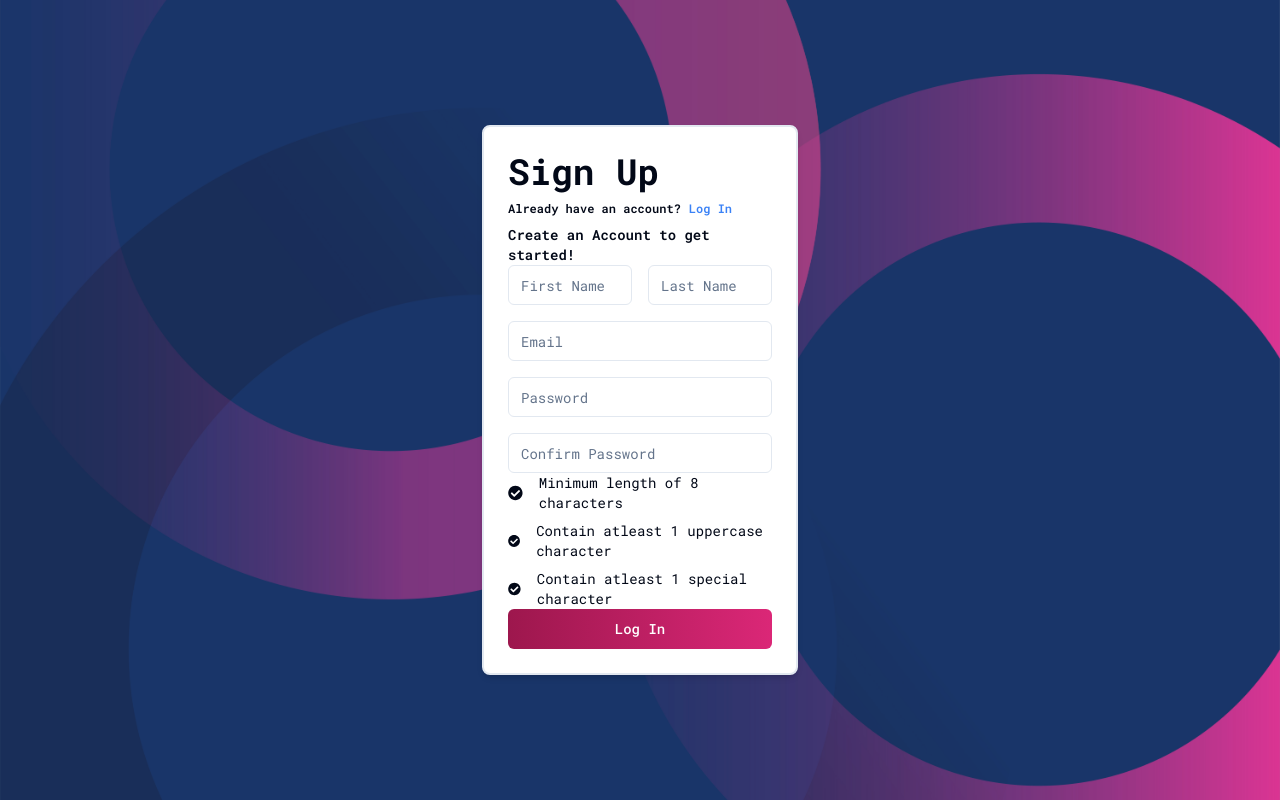
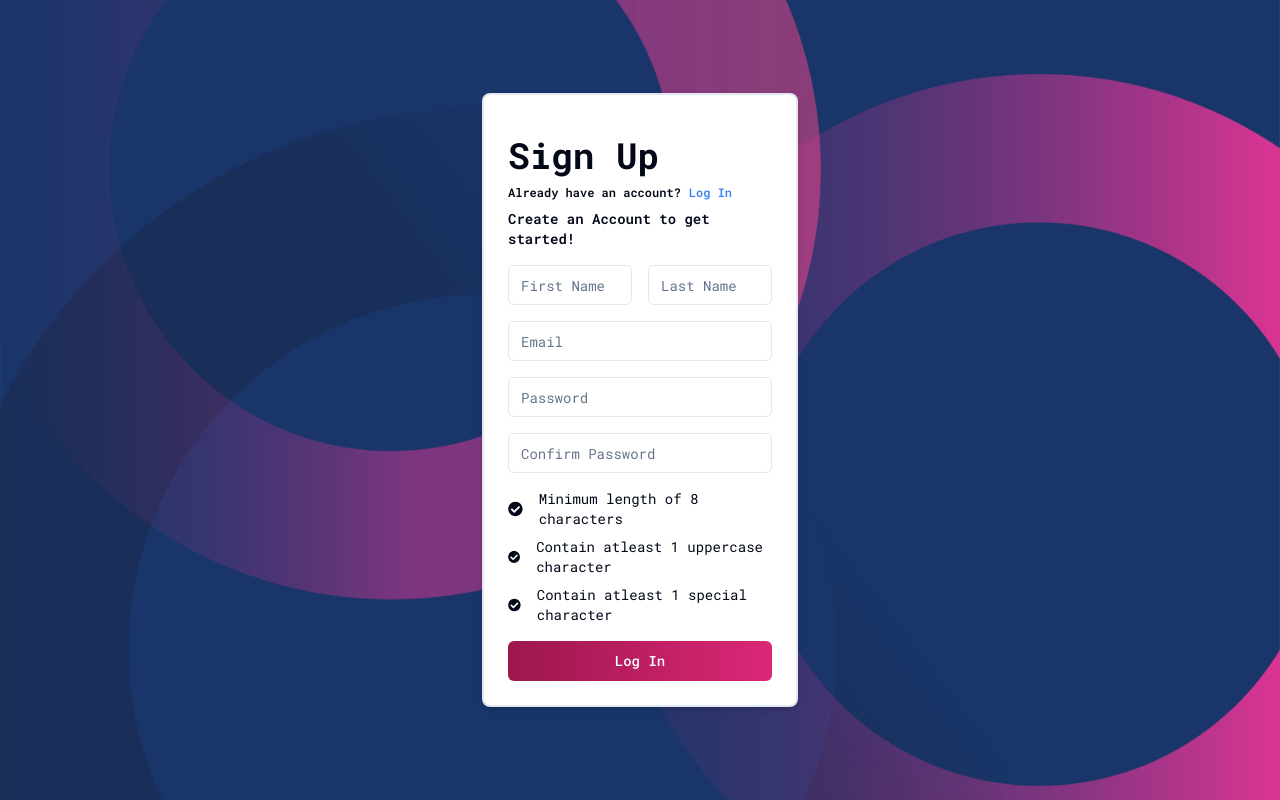
Before and after one commit to var500/HireUP, a Next.js app: page /signup in a window 1280 px wide. Built offline with nearby package versions, Linux system fonts and the light colour scheme.

Commit message:
fix: ui for sign up card

```diff
--- a/src/components/register/SignUpForm.tsx
+++ b/src/components/register/SignUpForm.tsx
@@ -36,8 +36,8 @@ export default function SignUpForm() {
   }, [password, retype]);
 
   return (
-    <div className="h-[550px] min-w-[300px] md:w-[25%] flex flex-col p-6 justify-between rounded-lg shadow-md border-2  z-[2] bg-white">
-      <div className="flex flex-col gap-2">
+    <div className="h-fit min-w-[300px] md:w-[25%] flex flex-col p-6 justify-between rounded-lg shadow-md border-2  z-[2] bg-white">
+      <div className="flex flex-col gap-2 py-2 md:py-4">
         <p className="text-3xl md:text-4xl font-bold">Sign Up</p>
         <p className="text-[10px] md:text-[12px] font-semibold">
           Already have an account?
@@ -102,7 +102,7 @@ export default function SignUpForm() {
         ) : null}
       </div>
 
-      <div className="flex flex-col gap-2 w-full ">
+      <div className="flex flex-col gap-2 w-full py-2 md:py-4">
         <div className="flex flex-row gap-4 w-full items-center">
           <FaCheckCircle color={`${isLengthValid(password) ? "green" : ""}`} />
           <p className="text-sm">Minimum length of 8 characters</p>
@@ -119,7 +119,7 @@ export default function SignUpForm() {
         </div>
       </div>
 
-      <Button variant={"default"}>
+      <Button variant={"default"} disabled={passwordError}>
         <div className="w-full">
           <p className="text-white">Log In</p>
         </div>
```
